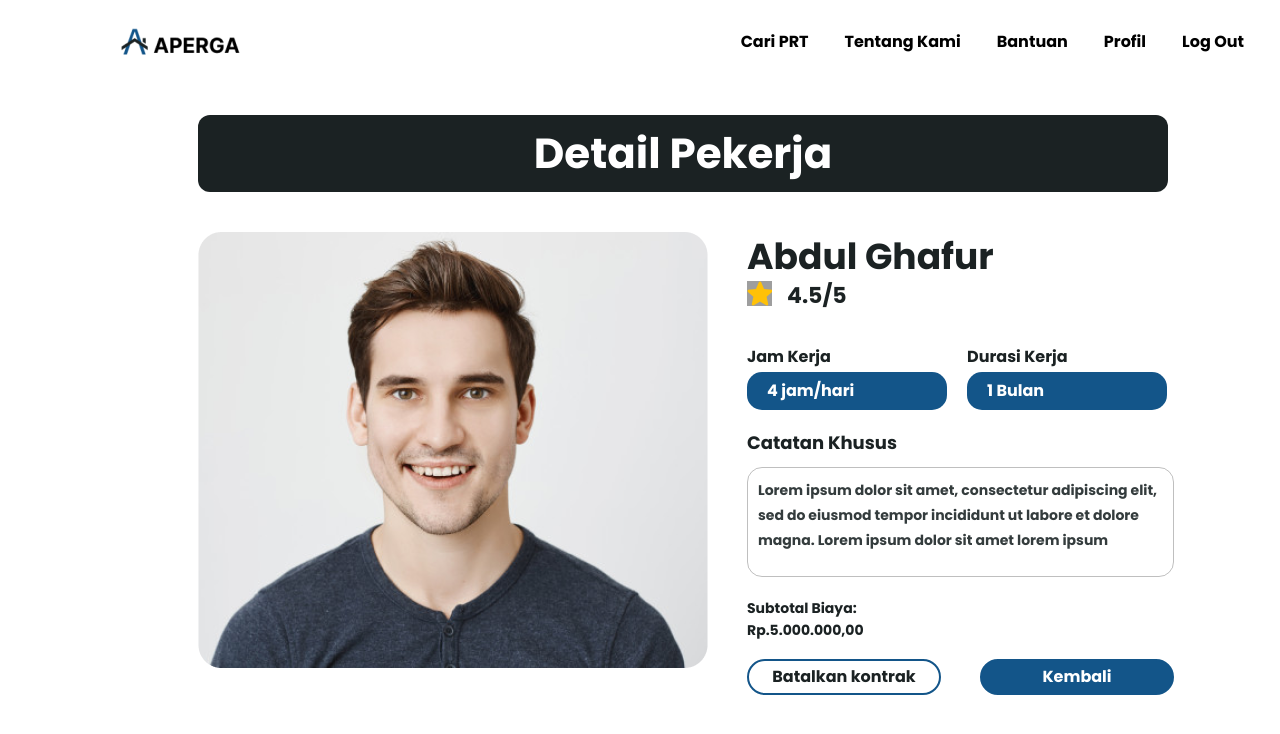
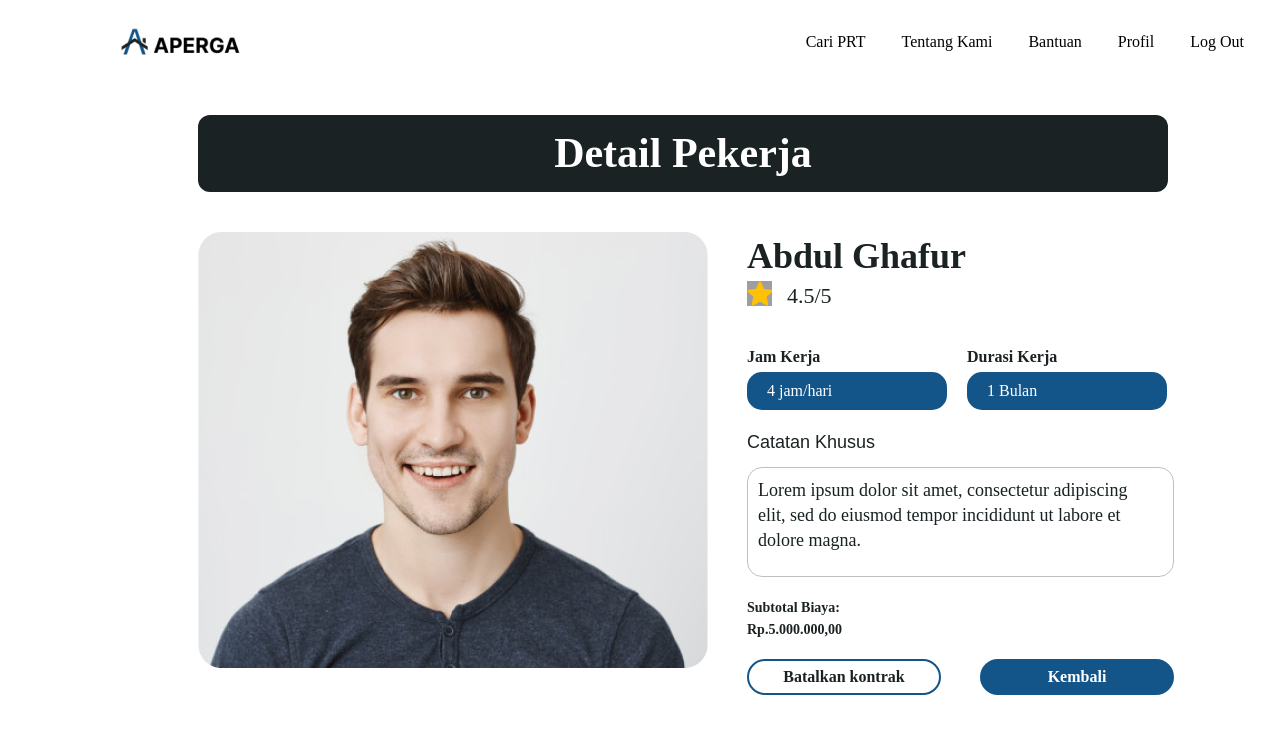
Before and after one commit to APERGA-INDONESIA/APERGA-LARAVEL, a Laravel app: page /detailpekerja in a window 1280 px wide; the page is wider, and only the part inside the window is pictured. Shown: the top 734 px of that part. Run offline with Laravel 9, Linux system fonts and the light colour scheme; grey boxes are pictures that could not be loaded.

Commit message:
add final detailpekerja

```diff
--- a/public/css/detailpekerja.css
+++ b/public/css/detailpekerja.css
@@ -48,7 +48,7 @@
     height: 49px;
     font-family: 'Poppins';
     font-style: normal;
-    font-weight: 400;
+    font-weight: 550;
     font-size: 36px;
     line-height: 49px;
     text-align: left;
@@ -79,7 +79,7 @@
     top: 0px;
     font-family: 'Poppins';
     font-style: normal;
-    font-weight: 700;
+    font-weight: 400;
     font-size: 22px;
     line-height: 30px;
     text-align: left;
@@ -137,7 +137,7 @@
     color: #FFFFFF;
     font-family: 'Poppins';
     font-style: normal;
-    font-weight: 100;
+    font-weight: 400;
     font-size: 16px;
     line-height: 22px;
 }
@@ -176,7 +176,7 @@
     top: 0px;
     font-family: 'Poppins', sans-serif;
     font-style: normal;
-    font-weight: 700;
+    font-weight: 500;
     font-size: 18px;
     line-height: 25px;
     text-align: left;
@@ -203,10 +203,10 @@
     width: 400px;
     height: 75px;
     font-family: 'Poppins';
-    font-weight: 100;
-    font-size: 14px;
+    font-weight: 400;
+    font-size: 18px;
     line-height: 25px;
-    color: #343c3d;
+    color: #182223;
     flex: none;
     order: 0;
     flex-grow: 0;
@@ -263,7 +263,7 @@
     border-radius: 20px;
     font-family: 'Poppins';
     font-style: normal;
-    font-weight: 900;
+    font-weight: 700;
     font-size: 16px;
     line-height: 22px;
     text-align: center;
--- a/resources/views/detailpekerja.blade.php
+++ b/resources/views/detailpekerja.blade.php
@@ -40,7 +40,7 @@
                 <span>Catatan Khusus</span>
             </div>
             <div class="deskripsi-catatan-khusus">
-                <p>Lorem ipsum dolor sit amet, consectetur adipiscing elit, sed do eiusmod tempor incididunt ut labore et dolore magna. Lorem ipsum dolor sit amet lorem ipsum</p>
+                <p>Lorem ipsum dolor sit amet, consectetur adipiscing elit, sed do eiusmod tempor incididunt ut labore et dolore magna. </p>
             </div>
         </div>
         <div class="rincian-biaya">
@@ -59,5 +59,4 @@
 
 @push('styles')
     <link rel="stylesheet" href="{{ asset('css/detailpekerja.css') }}">
-    <link href="https://fonts.googleapis.com/css2?family=Poppins:wght@700&display=swap" rel="stylesheet">
 @endpush
```
